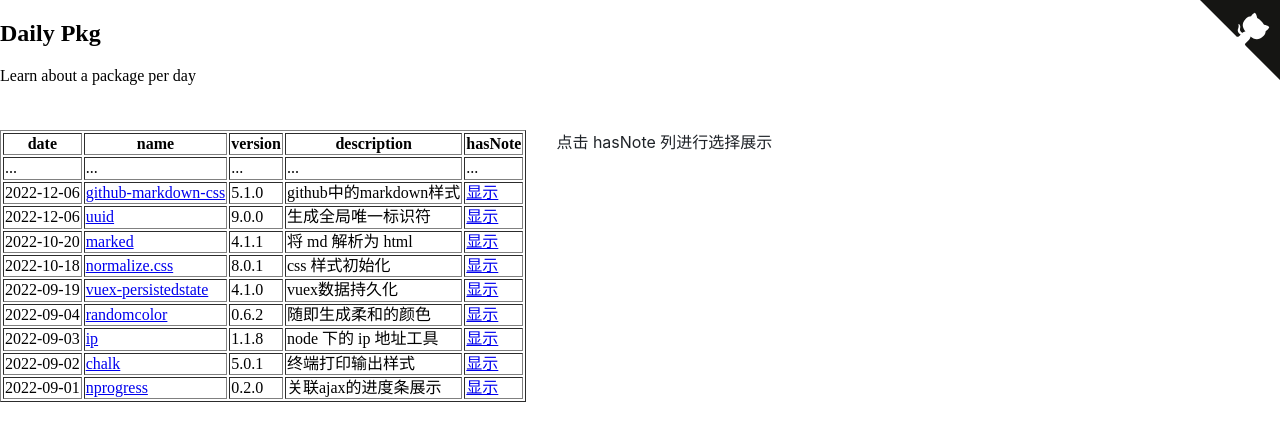
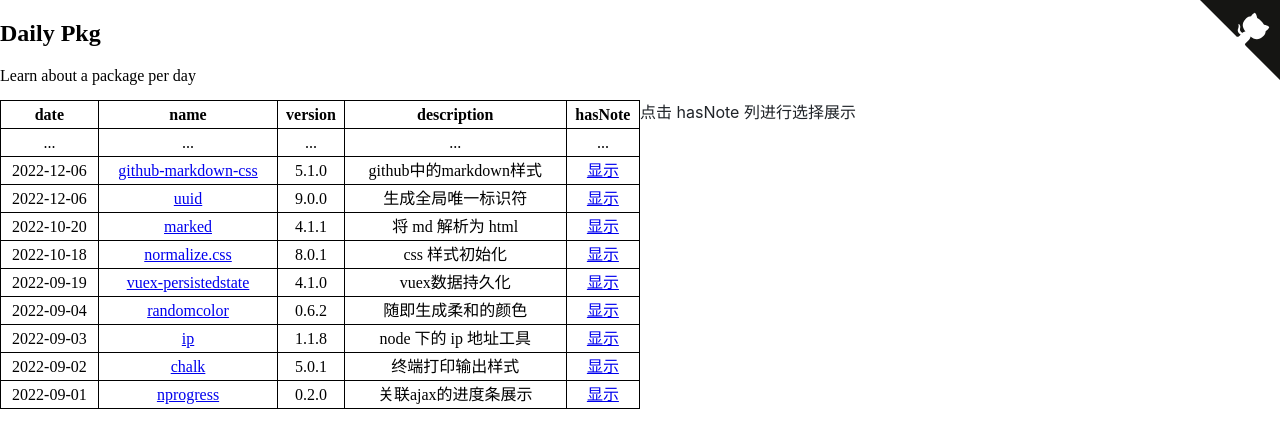
Before and after one commit to byronogis/daily-pkg, a Nuxt app: page / in a window 1280 px wide. Shown: the top 448 px of the page. Built offline with nearby package versions, Linux system fonts and the light colour scheme.

Commit message:
chore: style adjust

```diff
--- /dev/null
+++ b/assets/css/index.postcss
@@ -0,0 +1,3 @@
+* {
+  word-break: break-all;
+}
--- a/components/BaseTable.vue
+++ b/components/BaseTable.vue
@@ -14,7 +14,7 @@
 </script>
 
 <template>
-  <table border border-spacing-0 relative>
+  <table relative>
     <thead sticky top-0 left-0 right-0 m-auto h-8 bg-white>
       <tr>
         <th v-for="field in props.tableHead" :key="field" px-2>
@@ -25,12 +25,12 @@
 
     <tbody>
       <tr>
-        <td v-for="num in props.tableHead.length" :key="num" text-center>
+        <td v-for="num in props.tableHead.length" :key="num">
           ...
         </td>
       </tr>
       <tr v-for="pkg in props.tableData" :key="pkg.date">
-        <td v-for="key in props.tableHead" :key="key" px-2 text-center>
+        <td v-for="key in props.tableHead" :key="key" px-2>
           <template v-if="key === 'name'">
             <a :href="`https://www.npmjs.com/package/${pkg[key]}`" target="_blank">{{ pkg[key] }}</a>
           </template>
@@ -50,3 +50,17 @@
     </tbody>
   </table>
 </template>
+
+<style type="postcss" scoped>
+table,
+table tr th,
+table tr td {
+  border: 1px solid #000;
+}
+table {
+  width: 100%;
+  line-height: 25px;
+  text-align: center;
+  border-collapse: collapse;
+}
+</style>
--- a/layouts/default.vue
+++ b/layouts/default.vue
@@ -3,7 +3,7 @@
 </script>
 
 <template>
-  <div data-layout="default" p-8>
+  <div data-layout="default">
     <GithubCorner :repo="appConfig.repo" />
     <slot />
   </div>
--- a/nuxt.config.ts
+++ b/nuxt.config.ts
@@ -5,6 +5,7 @@
   },
   css: [
     'normalize.css',
+    '~/assets/css/index.postcss',
   ],
   postcss: {
     plugins: {
--- a/pages/index.vue
+++ b/pages/index.vue
@@ -15,13 +15,13 @@
 </script>
 
 <template>
-  <div id="pages-index">
+  <div id="pages-index" box-border p-8 h-100vh>
     <header class="daily-css-header">
       <h2>{{ appConfig.title }}</h2>
       <p>{{ appConfig.subTitle }}</p>
     </header>
 
-    <section class="daily-css-table" overflow-y-scroll>
+    <section class="daily-css-table" overflow-auto>
       <BaseTable
         :table-head="tableHead"
         :table-data="tableData"
@@ -29,7 +29,7 @@
       />
     </section>
 
-    <section class="daily-css-note">
+    <section class="daily-css-note" overflow-auto px-8>
       <h2 v-if="noteName" text-center>
         {{ noteName }}
       </h2>
@@ -44,10 +44,10 @@
 #pages-index {
   display: grid;
   grid-template-rows: 100px 1fr;
-  grid-template-columns: auto 1fr;
+  grid-template-columns: repeat(2, 50%);
   grid-template-areas:  'head head'
                         'table usage';
-  gap: 30px;
+  /* gap: 30px; */ /* 列2个50% 会造成溢出 */
 
   .daily-css-header {
     grid-area: head;
```
